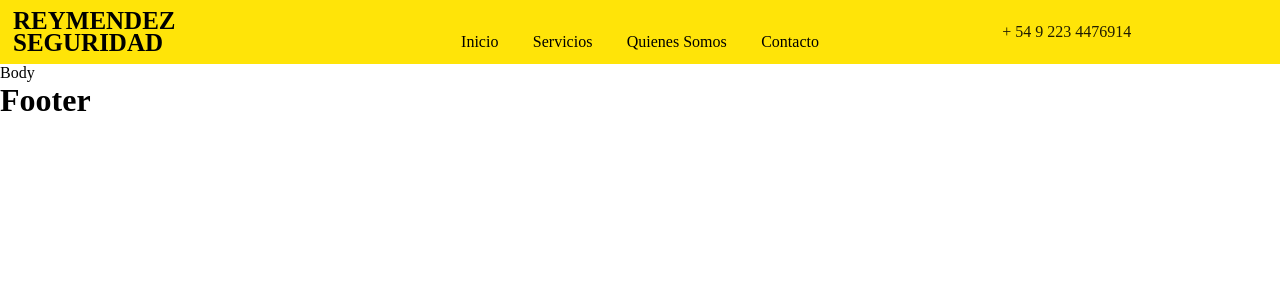
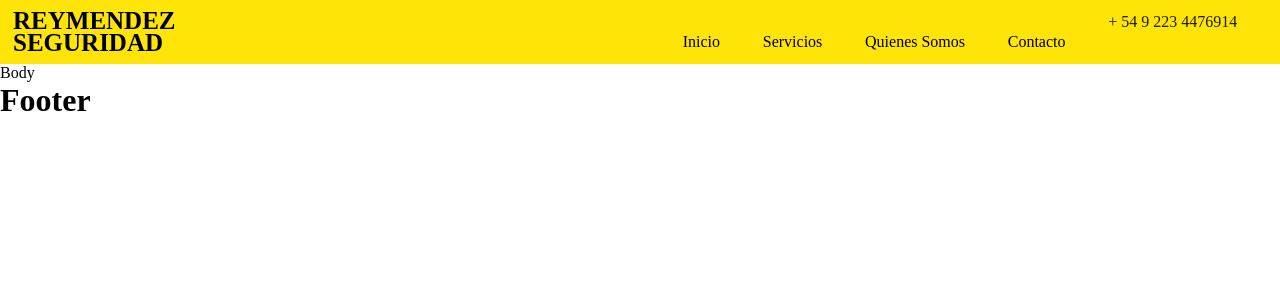
Before and after one commit to JoacoDiSant/Athena-Executor, a Next.js app: page / in a window 1280 px wide. Shown: the top 300 px of the page. Built offline with nearby package versions, Linux system fonts and the light colour scheme.

Commit message:
changes in mobile

```diff
--- a/src/Components/Headers/Components/components/DesktopMenu.tsx
+++ b/src/Components/Headers/Components/components/DesktopMenu.tsx
@@ -17,6 +17,9 @@ function DesktopMenu() {
       <a className={styles.actions_fonts} href="#ContactUs">
         Contacto
       </a>
+      <div className={styles.header_container_body}>
+        <p>+ 54 9 223 4476914</p>
+      </div>
     </div>
   );
 }
--- a/src/Components/Headers/Components/components/MobileMenu.tsx
+++ b/src/Components/Headers/Components/components/MobileMenu.tsx
@@ -14,9 +14,20 @@ function MobileMenu() {
     setOpen(!open);
   };
 
+  const containerStyle: React.CSSProperties = {
+    position: 'relative',
+    padding: 48,
+    overflow: 'hidden',
+    textAlign: 'center',
+    background: 'transparent',
+    top: '14.8vw',
+    right: '406px',
+    width: '99.6vw',
+    height: '94vh',
+  };
+
   return (
     <div className={styles.box}>
-      <div className="NavBar-Container">
       <div className="NavBar">
         <div className="containerIcon">
           <div
@@ -32,7 +43,15 @@ function MobileMenu() {
           </div>
         </div>
       </div>
-        <Drawer onClose={onClose} open={open} placement="right" width="30%">
+      <div className="NavBar-Container" style={containerStyle}>
+        <Drawer
+          closable={false}
+          getContainer={false}
+          onClose={onClose}
+          open={open}
+          placement="right"
+          width="45%"
+        >
           <div className={styles.actions}>
             <a className={styles.actions_fonts} href="#Home" onClick={onClose}>
               Inicio
@@ -58,6 +77,7 @@ function MobileMenu() {
             >
               Contacto
             </a>
+            <p>+ 54 9 223 4476914</p>
           </div>
         </Drawer>
       </div>
--- a/src/Components/Headers/index.tsx
+++ b/src/Components/Headers/index.tsx
@@ -25,9 +25,6 @@ function Headers() {
         <div className={styles.header_container_body}>
           <NavTabs />
         </div>
-        <div className={styles.header_container_body}>
-          <p>+ 54 9 223 4476914</p>
-        </div>
       </div>
     </Header>
   );
--- a/src/styles/MobileMenu.module.css
+++ b/src/styles/MobileMenu.module.css
@@ -10,7 +10,7 @@
 
 .btn {
   position: absolute;
-  top: 50%;
+  top: 100%;
   left: 50%;
   transform: translate(-50%, -50%);
   width: 40px;
```
Lines whose indentation alone changed are shown as unchanged.
